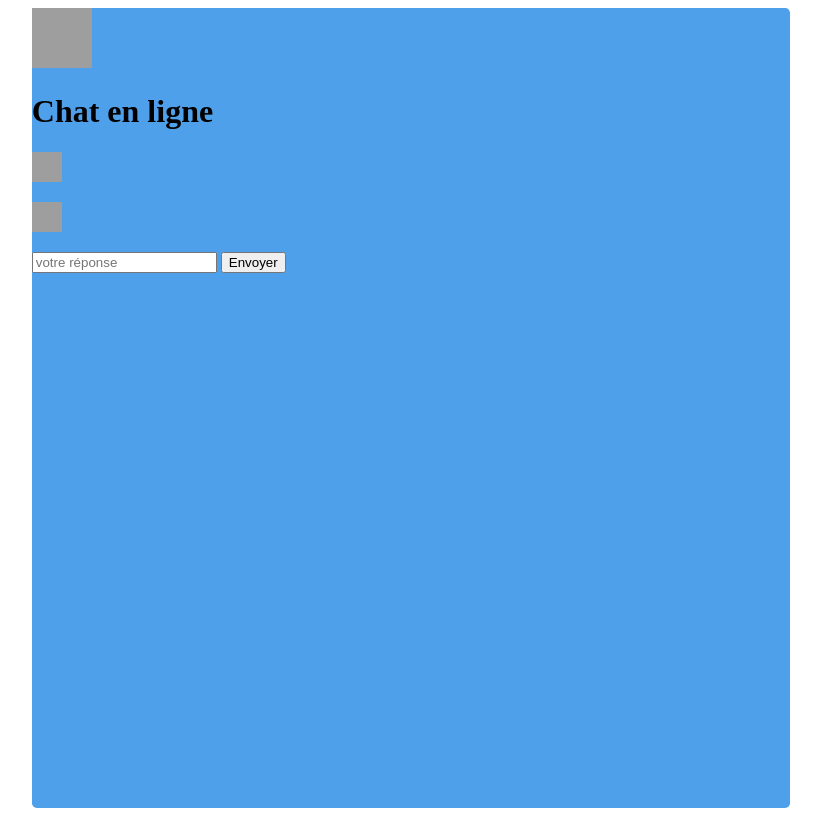
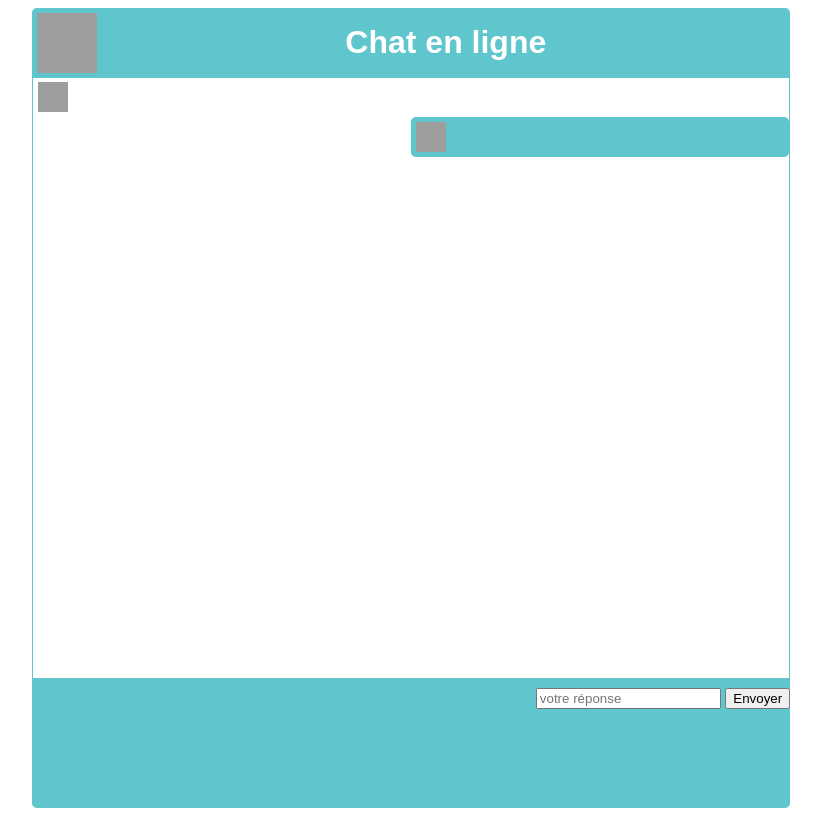
Before and after one commit to ChloePottier/chat, a PHP site: page / in a window 1280 px wide. Shown: the whole page, without its empty margins (229-1050 px from the left). Run offline with PHP 8.4, Linux system fonts and the light colour scheme; grey boxes are pictures that could not be loaded.

Commit message:
structure

```diff
--- a/style.css
+++ b/style.css
@@ -1,2 +1,12 @@
+body{font-family: Arial, Helvetica, sans-serif;}
 .container-fluid{width: 100%;}
-.container{width: 60%; height: 100vh; margin-left: auto; margin-right: auto; border-radius: .3rem; background: #4fa0eb;}
+.container{width: 60%; height: 100vh; margin-left: auto; margin-right: auto; border-radius: .3rem; background: #5fc6cd; overflow: hidden;}
+img{padding: .3rem;}
+.d-flex{display: flex;}
+h1{color: white; text-align: center; margin: auto;}
+.header-container{box-shadow: 0 5px 5px #1e4548; z-index: 1000;}
+.zone-chat{background: #fff; height: 75%; border-left: solid 1px #5fc6cd;  border-right: solid 1px #5fc6cd;}
+.reponse-visiteur{float: right; width:50%; border-radius: .3rem; background: #5fc6cd;}
+.input-visiteur{float: right;}
+form{float:right; padding-top: 10px;}
+.clear{clear:both; }
```
